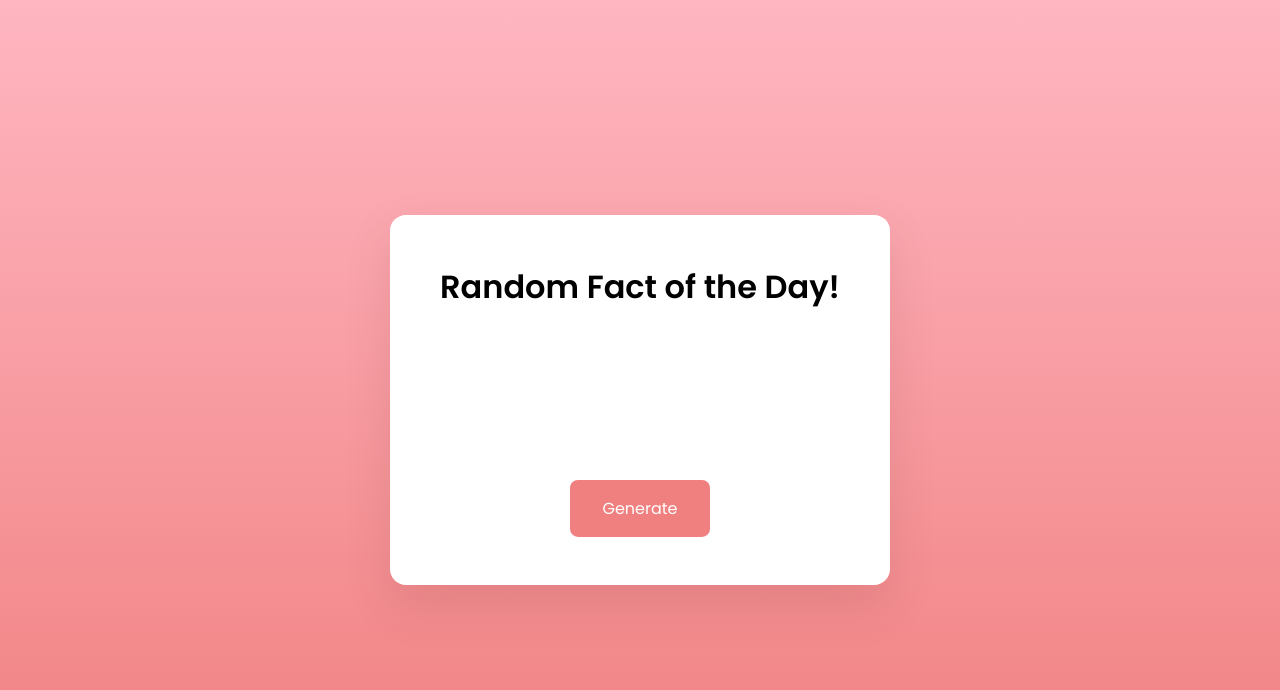
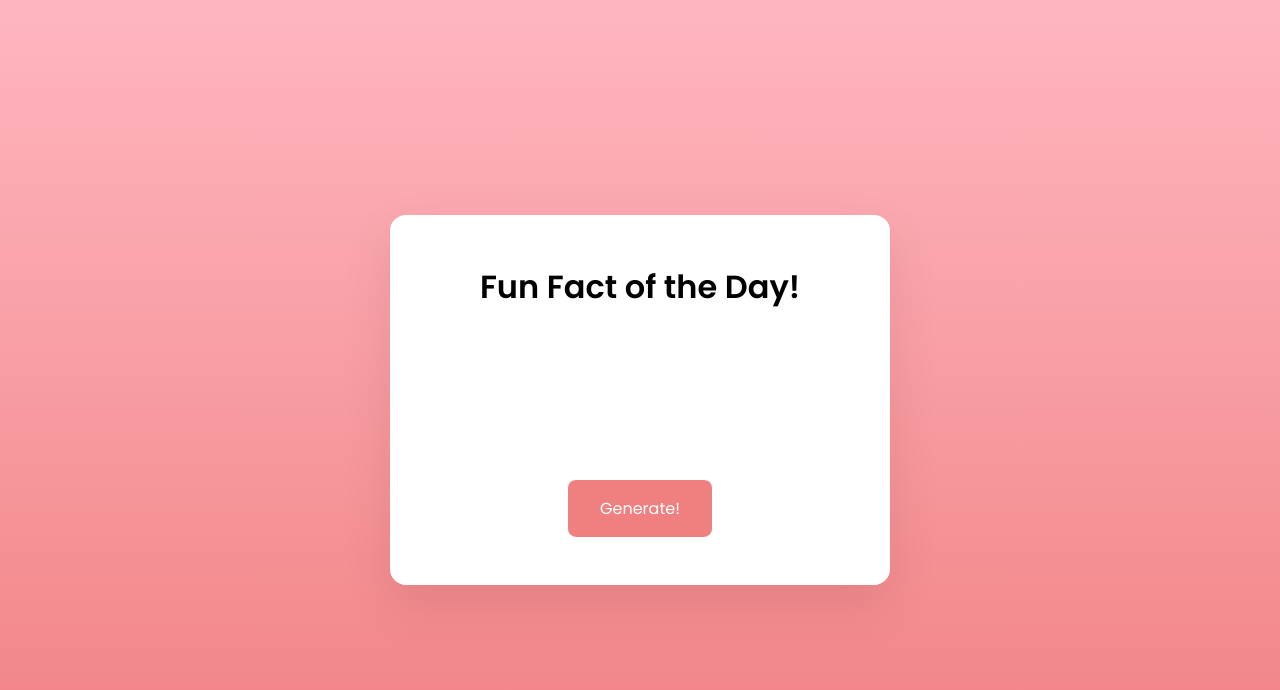
Before and after one commit to veronicangn/fact-generator, a plain HTML site: page index.html in a window 1280 px wide. Drawn offline with Linux system fonts and the light colour scheme.

Commit message:
Add files via upload

```diff
--- a/index.html
+++ b/index.html
@@ -12,9 +12,9 @@
 
     <body>
         <div class="container">
-            <h1>Random Fact of the Day!</h1>
+            <h1>Fun Fact of the Day!</h1>
             <p id="fact"></p>
-            <button id="generate-btn">Generate</button>
+            <button id="generate-btn">Generate!</button>
         </div>
 
         <script src="api-key.js"></script>
```
